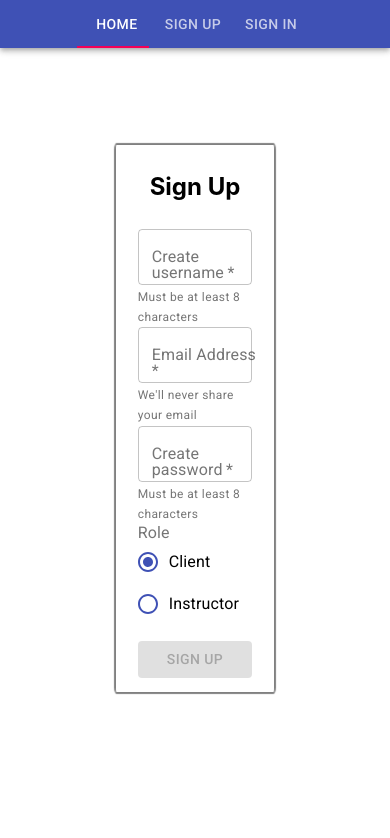
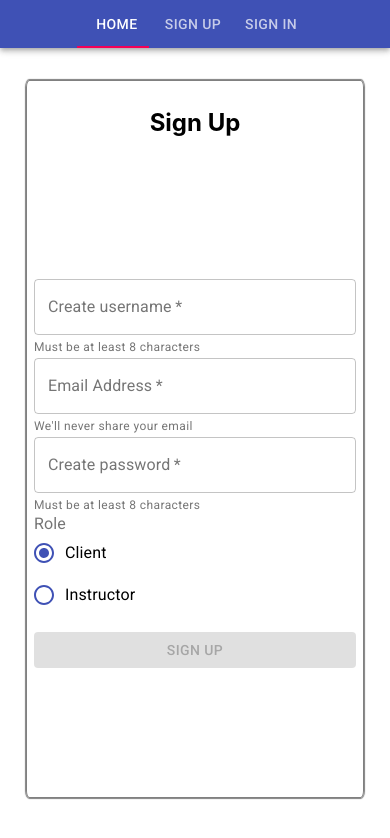
Before and after one commit to ft-anywhere-fitness-07/front-end, a React (Create React App) app: page /sign-up in a window 390 px wide. Shown: the top 838 px of the page. Built offline with nearby package versions, Linux system fonts and the light colour scheme; no server answers; the HTML template or start-up script is replaced by a standard one.

Commit message:
addded media queries for phone and tablet

```diff
--- a/src/App.css
+++ b/src/App.css
@@ -21,6 +21,7 @@
   background-size: cover;
   background-position: bottom;
   min-height: 80vh;
+  min-width: none;
   display: flex;
   flex-direction: column;
   align-items: center;
@@ -28,7 +29,7 @@
   font-size: calc(30px + 2vmin);
   color: white;
   text-shadow: 2px 2px #3f51b5;
-  margin: 0;
+  margin: auto;
 }
 
 .App-link {
@@ -136,3 +137,76 @@ footer {
   display: flex;
   flex-wrap: wrap;
 }
+
+/* RESPONSIVE DESIGN */
+
+/*tablet*/
+@media(max-width:800px){
+  .formContainer{
+    border: 1px solid gray;
+    border-radius: 1%;
+    box-shadow: 0px 0px 1px 1px gray;
+    display: flex;
+    flex-direction: column;
+    justify-content: center;
+    align-items: center;
+    padding: none;
+    margin: 2em auto;
+    width: 90%;
+  }
+  .form {
+    display: flex;
+    height: 75vh;
+    flex-direction: column;
+    justify-content: space-evenly;
+    width: 100%;
+  }
+  .descriptionContainer {
+    height: 50vh;
+    width: auto;
+  }
+  .descriptionText {
+    width: 90%;
+    padding-bottom: 0;
+  }
+}
+/*phone*/
+@media(max-width:500px){
+  .App-header {
+    min-height: 35vh;
+    background-size: 500px 350px;
+    background-position: top;
+  }
+  .formContainer{
+    border: 1px solid gray;
+    border-radius: 1%;
+    box-shadow: 0px 0px 1px 1px gray;
+    display: flex;
+    flex-direction: column;
+    justify-content: center;
+    align-items: center;
+    padding: none;
+    margin: 2em auto;
+    width: 90%;
+  }
+  .form {
+    display: flex;
+    height: 75vh;
+    flex-direction: column;
+    justify-content: space-evenly;
+    width: 100%;
+  }
+  .descriptionContainer {
+    height: 40vh;
+    width: auto;
+  }
+  .descriptionText {
+    width: 90%;
+  }
+  .bottomBanner {
+    height: 40vh;
+    min-height: 30vh;
+    background-size: 500px 300px;
+    background-position: bottom;
+  }
+}
```
